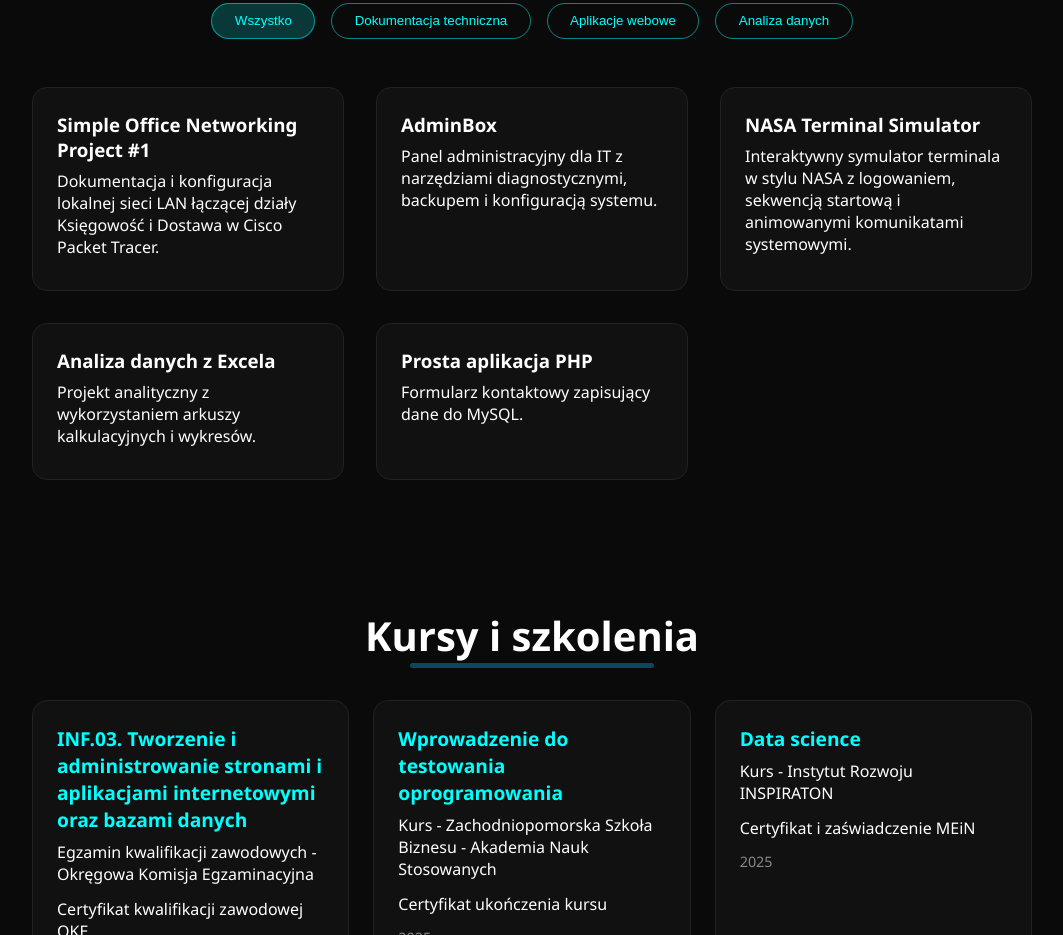
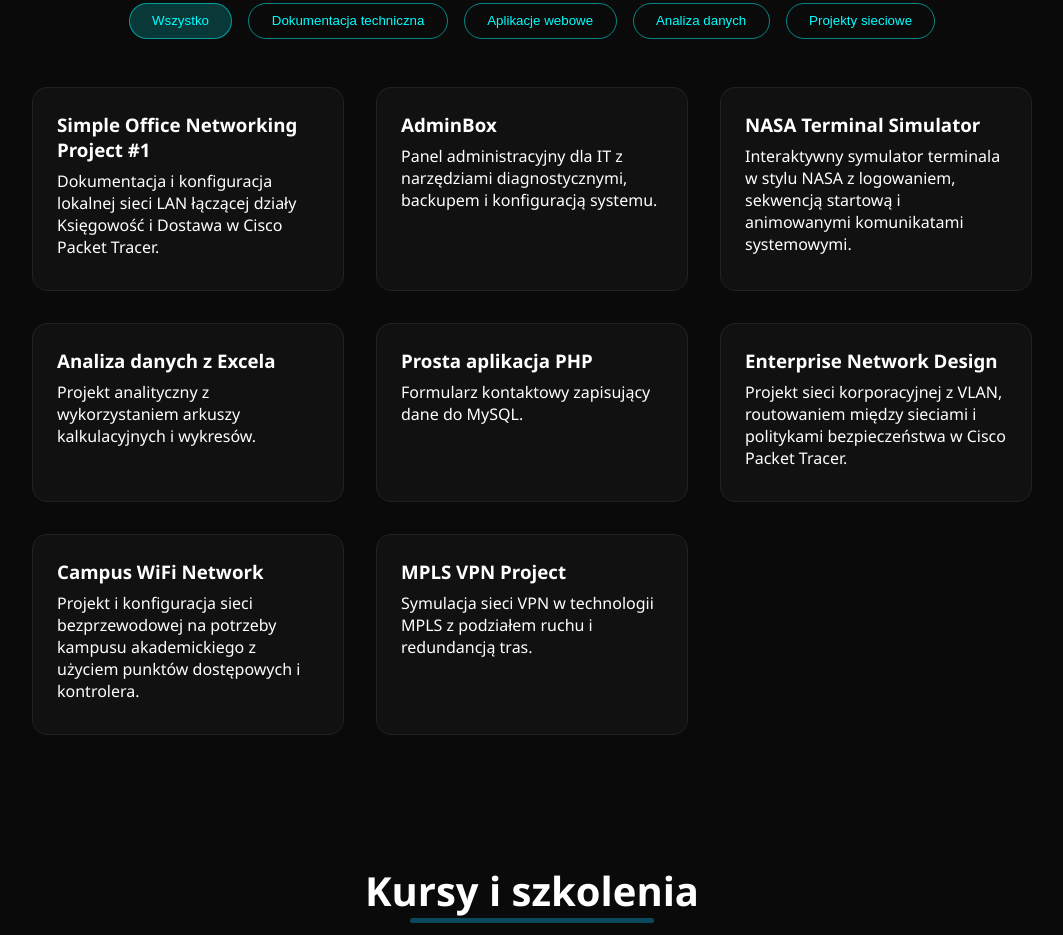
Before and after one commit to TheCosmo-o/cosmo-inc-portfolio, a plain HTML site: page index.html in a window 1280 px wide. Shown: the part 1594-2529 px from the top of the page, without its empty margins (108-1171 px from the left). Drawn offline with Linux system fonts and the light colour scheme.

Commit message:
Update index.html

```diff
--- a/index.html
+++ b/index.html
@@ -90,6 +90,7 @@
             <button class="filter-btn" data-category="dokumentacja">Dokumentacja techniczna</button>
             <button class="filter-btn" data-category="web">Aplikacje webowe</button>
             <button class="filter-btn" data-category="analiza">Analiza danych</button>
+            <button class="filter-btn" data-category="network">Projekty sieciowe</button>
         </div>
 
        <div class="project-grid">
@@ -109,6 +110,7 @@
   <h3>NASA Terminal Simulator</h3>
   <p>Interaktywny symulator terminala w stylu NASA z logowaniem, sekwencją startową i animowanymi komunikatami systemowymi.</p>
 </a>
+
   <!-- Projekt analizy danych -->
   <a href="https://github.com/twoj-uzytkownik/analiza-excel" target="_blank" class="project-item" data-category="analiza">
     <h3>Analiza danych z Excela</h3>
@@ -120,9 +122,26 @@
     <h3>Prosta aplikacja PHP</h3>
     <p>Formularz kontaktowy zapisujący dane do MySQL.</p>
   </a>
+
+  <!-- Projekty sieciowe -->
+  <a href="https://github.com/TheCosmo-o/Enterprise-Network-Design.git" target="_blank" class="project-item" data-category="network">
+    <h3>Enterprise Network Design</h3>
+    <p>Projekt sieci korporacyjnej z VLAN, routowaniem między sieciami i politykami bezpieczeństwa w Cisco Packet Tracer.</p>
+  </a>
+
+  <a href="https://github.com/TheCosmo-o/WiFi-Campus-Network.git" target="_blank" class="project-item" data-category="network">
+    <h3>Campus WiFi Network</h3>
+    <p>Projekt i konfiguracja sieci bezprzewodowej na potrzeby kampusu akademickiego z użyciem punktów dostępowych i kontrolera.</p>
+  </a>
+
+  <a href="https://github.com/TheCosmo-o/MPLS-VPN-Project.git" target="_blank" class="project-item" data-category="network">
+    <h3>MPLS VPN Project</h3>
+    <p>Symulacja sieci VPN w technologii MPLS z podziałem ruchu i redundancją tras.</p>
+  </a>
+
 </div>
+</section>
 
-</section>
 
 
 
```
